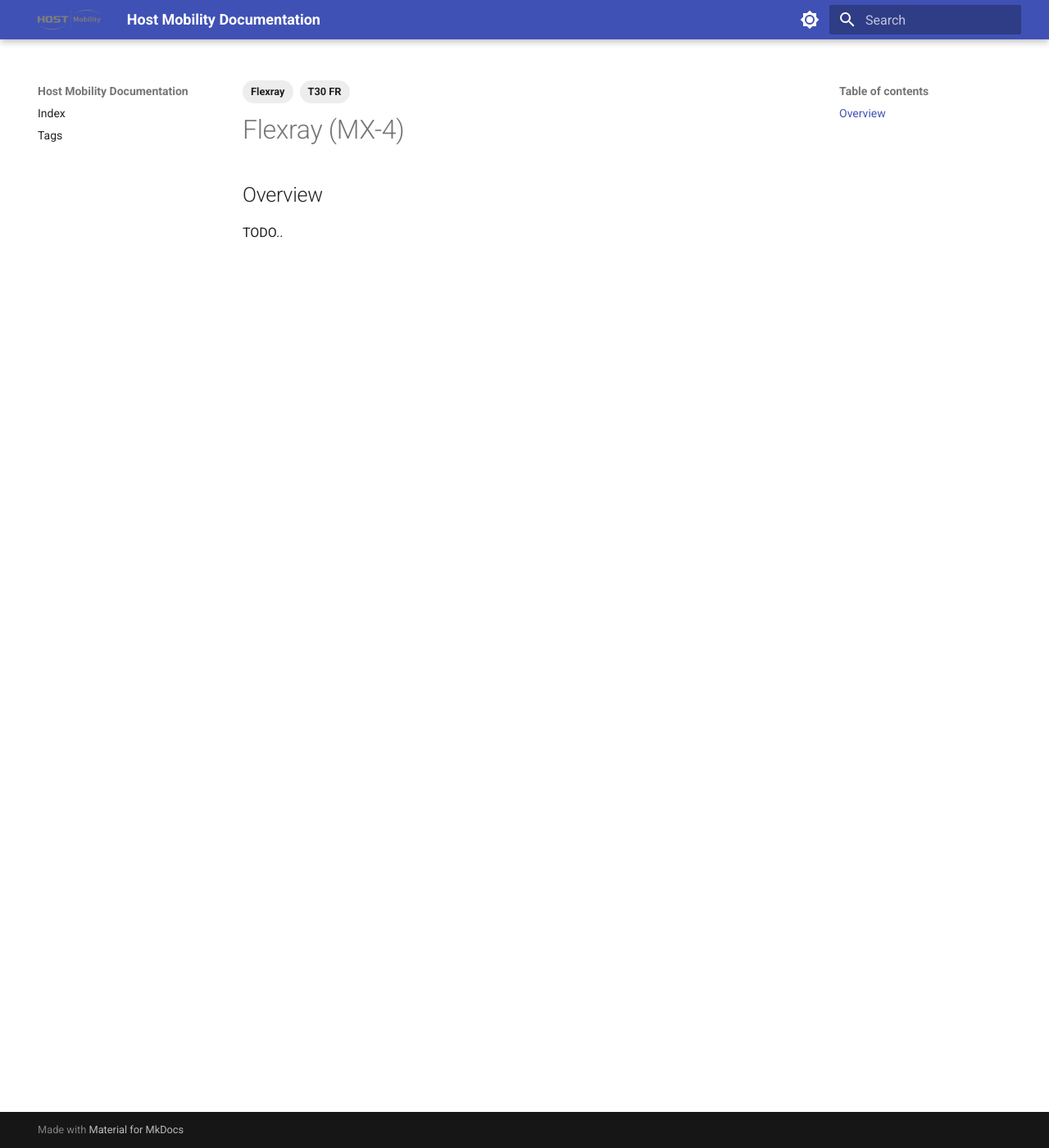
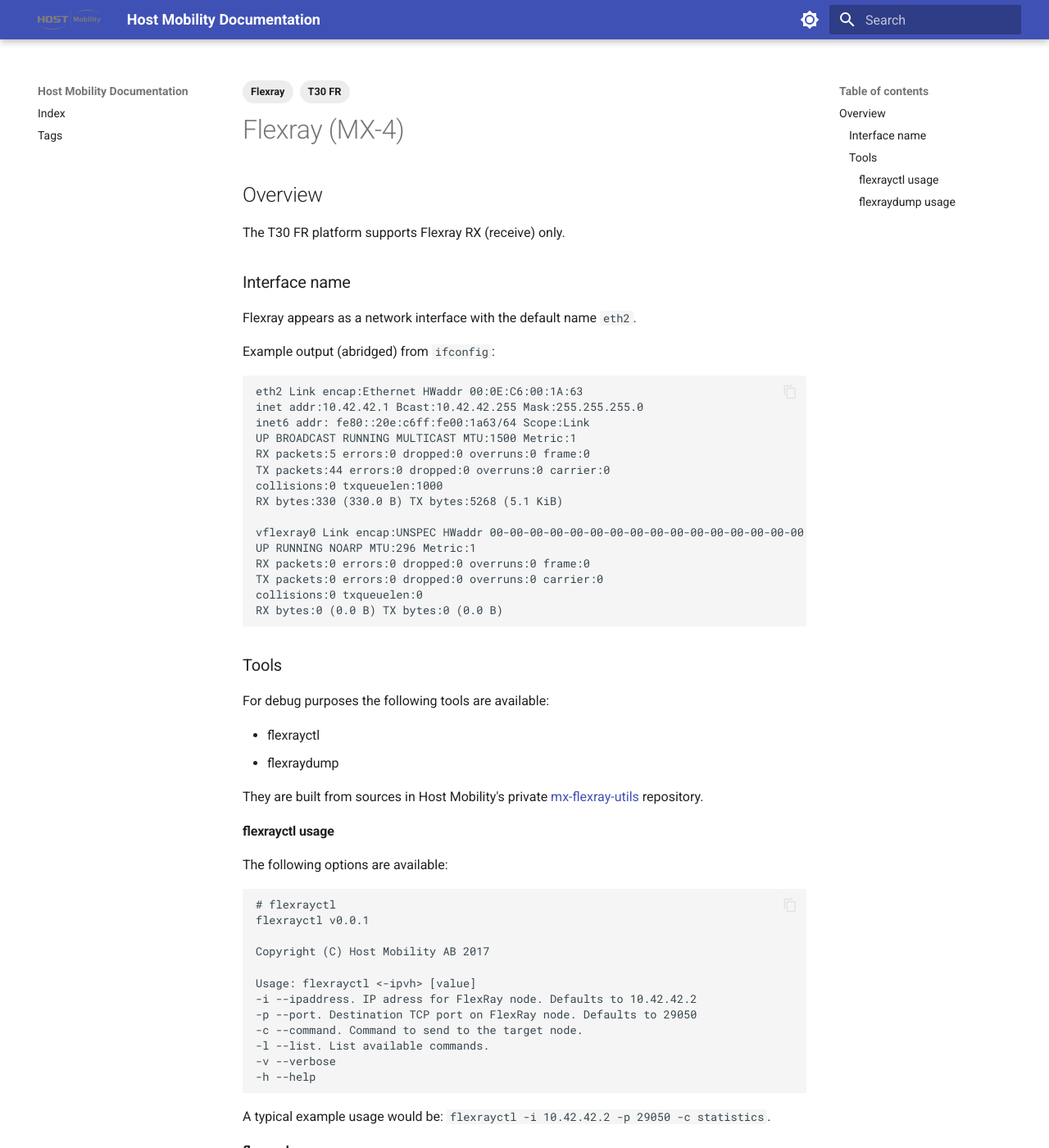
Before and after one commit to hostmobility/documentation, an MkDocs documentation site: the page built from docs/interfaces/mx4/flexray.md, in a window 1280 px wide and 1400 px high. Shown: the whole window at 82% size. Built offline with MkDocs 1.6.1 and Material for MkDocs 9.7.7, drawn with Linux system fonts in a browser that asks for light colours; some of the changed text lies outside the part shown.

Commit message:
flexray: Add Overview, Tools and example usage of the latter

````diff
--- a/docs/interfaces/mx4/flexray.md
+++ b/docs/interfaces/mx4/flexray.md
@@ -5,6 +5,80 @@
   - T30 FR
 
 ---
+
 ## Overview
 
-TODO..
+The T30 FR platform supports Flexray RX (receive) only.
+
+### Interface name
+
+Flexray appears as a network interface with the default name `eth2`.
+
+Example output (abridged) from `ifconfig`:
+
+```
+eth2 Link encap:Ethernet HWaddr 00:0E:C6:00:1A:63
+inet addr:10.42.42.1 Bcast:10.42.42.255 Mask:255.255.255.0
+inet6 addr: fe80::20e:c6ff:fe00:1a63/64 Scope:Link
+UP BROADCAST RUNNING MULTICAST MTU:1500 Metric:1
+RX packets:5 errors:0 dropped:0 overruns:0 frame:0
+TX packets:44 errors:0 dropped:0 overruns:0 carrier:0
+collisions:0 txqueuelen:1000
+RX bytes:330 (330.0 B) TX bytes:5268 (5.1 KiB)
+
+vflexray0 Link encap:UNSPEC HWaddr 00-00-00-00-00-00-00-00-00-00-00-00-00-00-00-00
+UP RUNNING NOARP MTU:296 Metric:1
+RX packets:0 errors:0 dropped:0 overruns:0 frame:0
+TX packets:0 errors:0 dropped:0 overruns:0 carrier:0
+collisions:0 txqueuelen:0
+RX bytes:0 (0.0 B) TX bytes:0 (0.0 B)
+```
+
+### Tools
+
+For debug purposes the following tools are available:
+
+- flexrayctl
+- flexraydump
+
+They are built from sources in Host Mobility's private [mx-flexray-utils](https://github.com/hostmobility/mx-flexray-utils) repository.
+
+#### flexrayctl usage
+
+The following options are available:
+
+```
+# flexrayctl
+flexrayctl v0.0.1
+
+Copyright (C) Host Mobility AB 2017
+
+Usage: flexrayctl <-ipvh> [value]
+-i --ipaddress. IP adress for FlexRay node. Defaults to 10.42.42.2
+-p --port. Destination TCP port on FlexRay node. Defaults to 29050
+-c --command. Command to send to the target node.
+-l --list. List available commands.
+-v --verbose
+-h --help
+```
+
+A typical example usage would be: `flexrayctl -i 10.42.42.2 -p 29050 -c statistics`.
+
+
+#### flexraydump usage
+
+```
+# flexraydump --help
+Usage: flexraydump [] [Options]
+
+flexraydump receives and dumps FLEXRAY messages.
+
+Options:
+-v, --verbose be verbose
+-h, --help this help
+-c, --frame-count N exit after N frames received
+-f, --file FILE optional binary dump FILE
+--version print version information and exit
+Use kill -SIGUSR1 to get statistics.
+Hint: -SIGUSR1 is usually -10 if the signal name is not available.
+```
````
